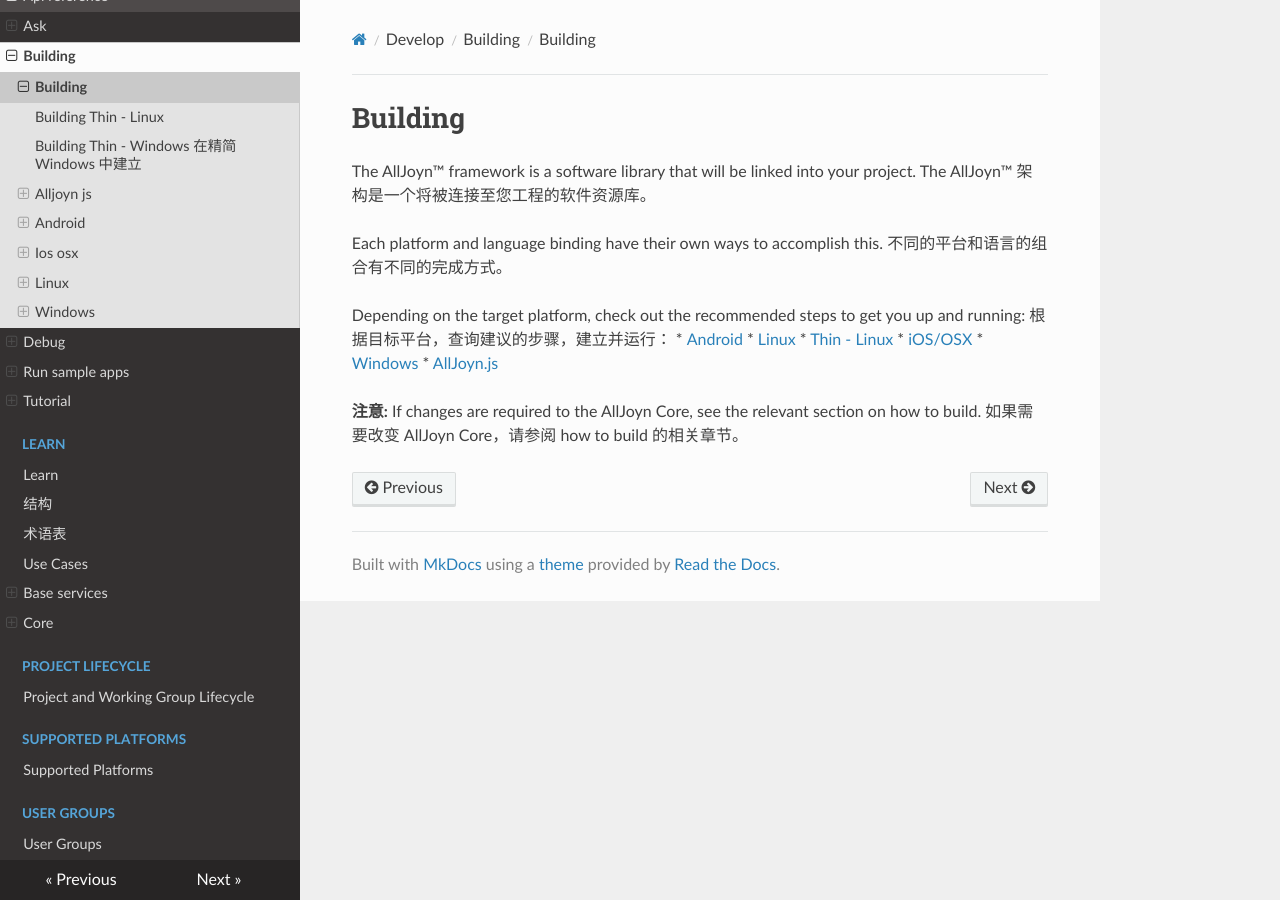
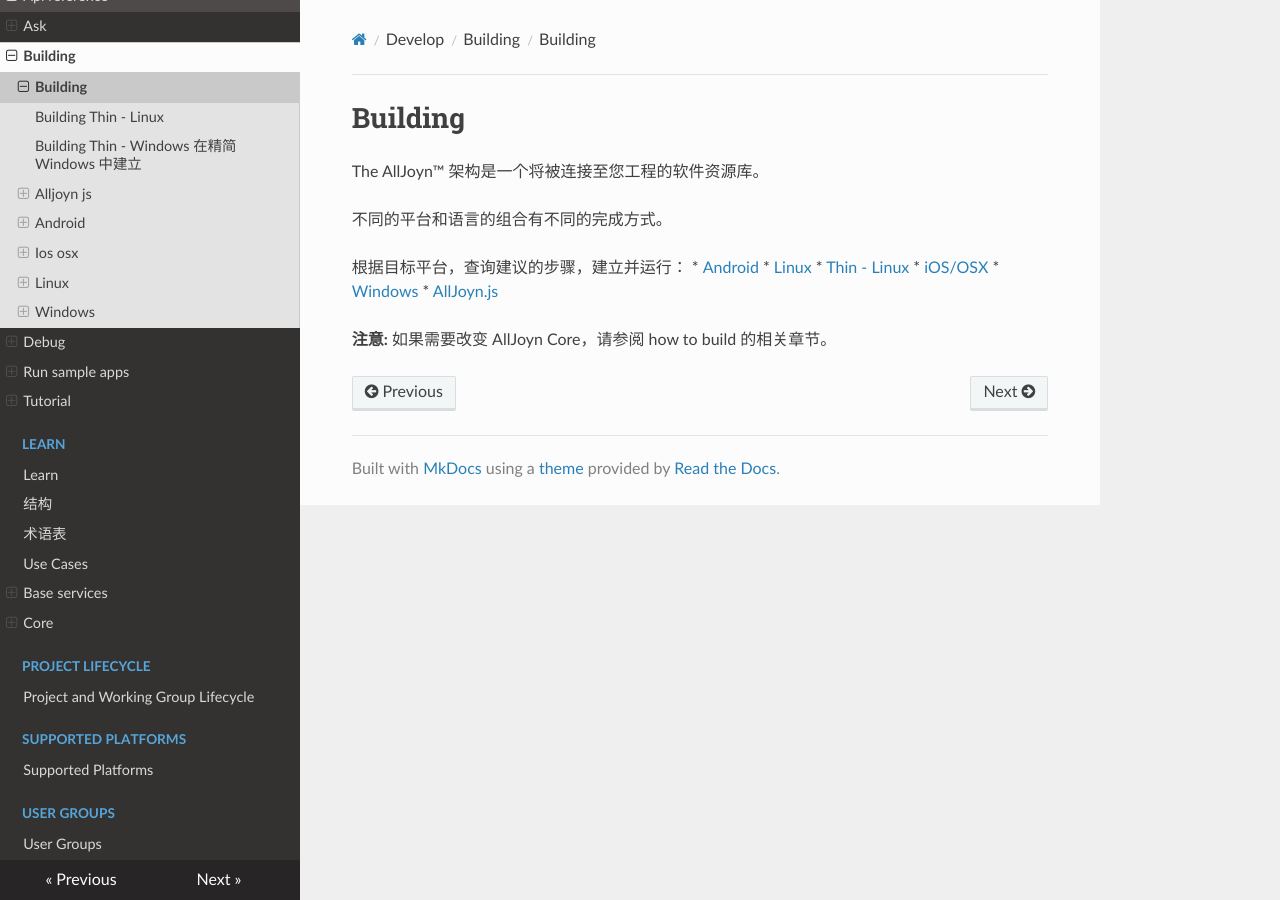
Before and after one commit to smart-conn/alljoyn-zh, an MkDocs documentation site: the page built from docs/develop/building/index.md, in a window 1280 px wide. Built offline with MkDocs 1.6.1, drawn with Linux system fonts in a browser that asks for light colours; nearby versions of some CDN libraries.

Commit message:
Update index.md

```diff
--- a/docs/develop/building/index.md
+++ b/docs/develop/building/index.md
@@ -1,12 +1,9 @@
 # Building
 
-The AllJoyn&trade; framework is a software library that will be linked into your project.
 The AllJoyn&trade; 架构是一个将被连接至您工程的软件资源库。
 
-Each platform and language binding have their own ways to accomplish this.
 不同的平台和语言的组合有不同的完成方式。
 
-Depending on the target platform, check out the recommended steps to get you up and running:
 根据目标平台，查询建议的步骤，建立并运行：
 * [Android][android]
 * [Linux][linux]
@@ -15,8 +12,7 @@ Depending on the target platform, check out the recommended steps to get you up
 * [Windows][windows]
 * [AllJoyn.js][alljoyn-js]
 
-**注意:** If changes are required to the AllJoyn Core, see the relevant section on how to build.
-如果需要改变 AllJoyn Core，请参阅 how to build 的相关章节。
+**注意:** 如果需要改变 AllJoyn Core，请参阅 how to build 的相关章节。
 
 [android]: /develop/building/android
 [linux]: /develop/building/linux
```
